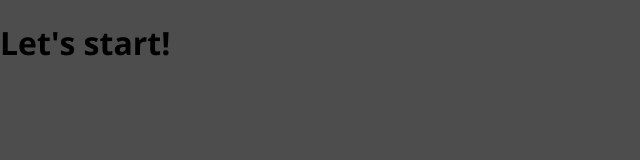
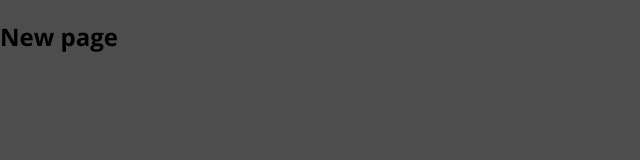
Before and after one commit to SkifUA/mern_geo, a React (Create React App) app: page /places/new in a window 1280 px wide. Shown: the top 160 px of the page, without its empty margins (0-640 px from the left). Built offline with nearby package versions, Linux system fonts and the light colour scheme.

Commit message:
#1 Added Router

```diff
--- a/package.json
+++ b/package.json
@@ -3,8 +3,9 @@
   "version": "0.1.0",
   "private": true,
   "dependencies": {
-    "react": "^16.11.0",
-    "react-dom": "^16.11.0",
+    "react": "^16.13.1",
+    "react-dom": "^16.13.1",
+    "react-router-dom": "5.1.2",
     "react-scripts": "^3.4.1"
   },
   "scripts": {
--- a/src/App.js
+++ b/src/App.js
@@ -1,7 +1,23 @@
 import React from 'react';
+import { BrowserRouter as Router, Route, Redirect, Switch } from 'react-router-dom'
 
-function App() {
-  return <h1>Let's start!</h1>;
+import User from "./user/pages/User";
+import NewPage from "./places/pages/NewPage";
+
+const App = () => {
+  return (
+  <Router>
+    <Switch>
+      <Route path="/" exact>
+        <User />
+      </Route>
+      <Route path="/places/new" exact>
+        <NewPage />
+      </Route>
+      <Redirect to="/" />
+    </Switch>
+  </Router>
+  )
 }
 
 export default App;
--- /dev/null
+++ b/src/places/pages/NewPage.js
@@ -0,0 +1,7 @@
+import React from 'react'
+
+const NewPage = () => {
+  return <h2>New page</h2>
+}
+
+export default NewPage
--- /dev/null
+++ b/src/user/pages/User.js
@@ -0,0 +1,7 @@
+import React from 'react'
+
+const User = () => {
+  return <h2>User page</h2>
+}
+
+export default User
```
Also changed, not shown: 1 other file (tests, documents, lock files or other folders).
